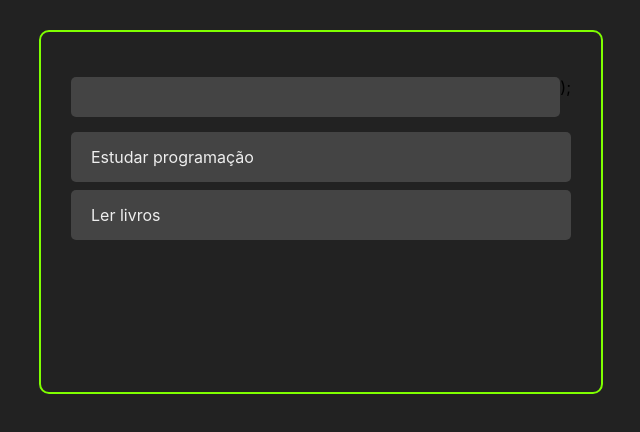
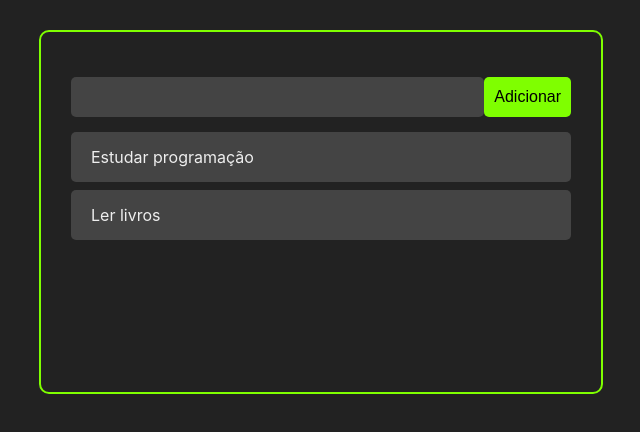
Before and after one commit to marcelojlf23/curso-react, a React (Create React App) app: page / in a window 1280 px wide. Shown: the top 432 px of the page, without its empty margins (319-959 px from the left). Built offline with nearby package versions, Linux system fonts and the light colour scheme.

Commit message:
stylizing comp button
stylizing comp button

```diff
--- a/src/components/AddTask.css
+++ b/src/components/AddTask.css
@@ -13,3 +13,9 @@
     background-color: #444;
     color: #eee;
 }
+
+
+.add-task-button-container {
+    margin-left: 10px;
+    flex: 1;
+}
--- a/src/components/AddTask.jsx
+++ b/src/components/AddTask.jsx
@@ -1,10 +1,14 @@
 import React from 'react';
 import "./AddTask.css";
+import Button from './Button.jsx';
 
 const AddTask = () => {
     return (
         <div className="add-task-container">
-            <input type="text" className="add-task-input" /> );
+            <input type="text" className="add-task-input" />
+            <div className="add-task-button-containe">
+                <Button>Adicionar</Button>
+            </div>
         </div>
     )
 };
--- /dev/null
+++ b/src/components/Button.css
@@ -0,0 +1,10 @@
+.button {
+    background-color: chartreuse;
+    height: 40px;
+    padding: 0 10px;
+    border-radius: 5px;
+    width: 100%;
+    font-size: 16px;
+    cursor: pointer;
+    border: none;
+}
--- a/src/components/Button.jsx
+++ b/src/components/Button.jsx
@@ -1,7 +1,12 @@
 import React from 'react';
+import "./Button.css";
 
-const Button = () => {
-    return (  );
+const Button = ({ children, onClick }) => {
+    return (
+        <button onClick={onClick} className="button" >
+            {children}
+        </button>
+     );
 }
 
 export default Button;
```
Also changed, not shown: 1 other file (tests, documents, lock files or other folders).
